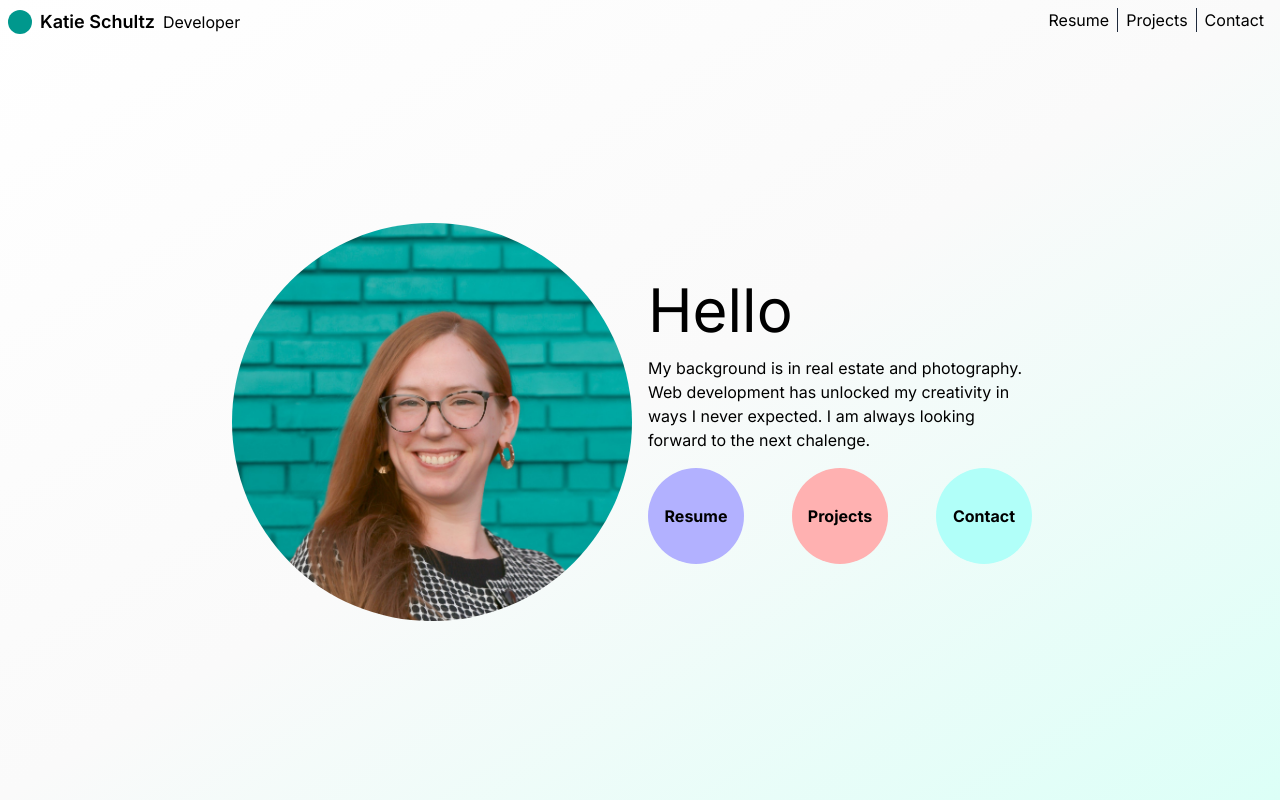
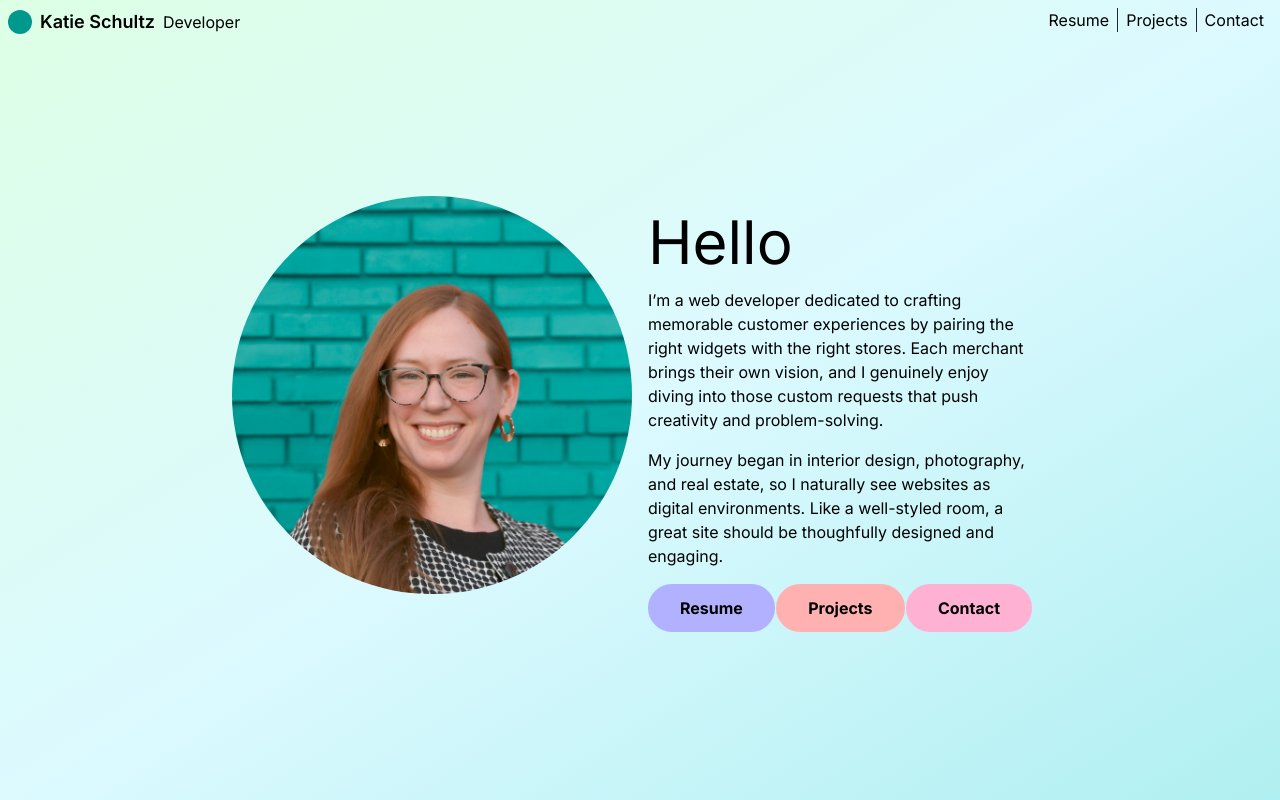
Before and after one commit to KatSchultz/portfolio, a Next.js app: page / in a window 1280 px wide. Built offline with nearby package versions, Linux system fonts and the light colour scheme.

Commit message:
updated text and some styles (#6)

```diff
--- a/src/app/components/navigation/Bubble/Bubble.tsx
+++ b/src/app/components/navigation/Bubble/Bubble.tsx
@@ -10,12 +10,13 @@ interface BubbleProps {
 export default function Bubble({ menuOption, index }: BubbleProps) {
   const styles = {
     backgroundColor: menuOption.color,
+    borderColor: menuOption.color,
   };
   return (
     <Link href={menuOption.path}>
       <div
         style={styles}
-        className={`bubble bubble-${index} h-24 w-24 rounded-full flex justify-center font-bold items-center`}
+        className={`bubble bubble-${index} h-12 max-w-1/3 rounded-full flex justify-center font-bold items-center`}
       >
         {menuOption.name}
       </div>
--- a/src/app/config/navOptions.ts
+++ b/src/app/config/navOptions.ts
@@ -21,7 +21,7 @@ export const navOptions = [
   {
     name: "Contact",
     path: "/contact",
-    color: "#b1fff9",
-    borderColor: "#00847b",
+    color: "#ffb1d3",
+    borderColor: "#ff519d",
   },
 ];
--- a/src/app/config/resumeDetails.ts
+++ b/src/app/config/resumeDetails.ts
@@ -1,8 +1,18 @@
 export const workExperience = [
   {
-    title: "Support Engineer",
+    title: "Launch Engineer",
     employer: "Rebuy Engine",
-    dates: "April 2024 - Present",
+    dates: "February 2025 - Present",
+    description: [
+      `Style shopping carts and product cross-sell widgets for online retail merchants, matching or accenting existing store branding`,
+      `Develop custom widget layouts and functionality suited to each merchant's requirements`,
+      `Document solutions to maintain an internal library of widgets, styles, and customizations`,
+    ],
+  },
+  {
+    title: "Overnight Support Engineer",
+    employer: "Rebuy Engine",
+    dates: "April 2024 - February 2025",
     description: [
       `Provide technical support for online merchants and partners, using JavaScript and CSS to provide custom solutions`,
       `Troubleshooting issues with software and networks`,
@@ -30,16 +40,16 @@ export const workExperience = [
       `Strong focus on quality assurance; created and maintained test cases and actively participated in code reviews for fellow developers`,
     ],
   },
-  {
-    title: "Office Administrator",
-    employer: "Real Estate in the Pointes",
-    dates: "August 2019 - February 2023",
-    description: [
-      `Diagnosed and addressed technical problems with software and social media use for agents`,
-      `Efficiently handled a high volume of calls, emails, and scheduling tasks for 32 agents.`,
-      `Created advertising materials and managed social media accounts for the office, significantly increasing our Instagram following`,
-    ],
-  },
+  // {
+  //   title: "Office Administrator",
+  //   employer: "Real Estate in the Pointes",
+  //   dates: "August 2019 - February 2023",
+  //   description: [
+  //     `Diagnosed and addressed technical problems with software and social media use for agents`,
+  //     `Efficiently handled a high volume of calls, emails, and scheduling tasks for 32 agents.`,
+  //     `Created advertising materials and managed social media accounts for the office, significantly increasing our Instagram following`,
+  //   ],
+  // },
 ];
 
 export const skills = [
@@ -47,14 +57,17 @@ export const skills = [
   "HTML",
   "CSS",
   "TypeScript",
+  "VUE",
+
+  "Liquid",
   "React",
   "Redux",
   "Next.JS",
   "Node.JS",
   "Express",
-  "Web APIs",
   "Git",
-  "MongoDB",
+  // "Web APIs",
+  // "MongoDB",
 ];
 
 export const education = [
--- a/src/app/globals.css
+++ b/src/app/globals.css
@@ -24,16 +24,30 @@ body {
       rgb(var(--background-end-rgb))
     )
     rgb(var(--background-start-rgb)); */
-  background: linear-gradient(
+  /* background: linear-gradient(
     to bottom right,
     transparent,
     rgb(250, 250, 250),
     rgb(220, 255, 247)
-  );
+  ); */
+  background: linear-gradient(to bottom right, #ddffe5, #dcfaff, #b0eff1);
+  background-size: 100vw;
+  background-position: center;
+  background-repeat: no-repeat;
+}
+
+.bubble {
+  padding-inline: 20px;
+  border-width: 2px;
+  box-shadow: 0 0 3px transparent;
+
+  @media (min-width: 480px) {
+    padding-inline: 30px;
+  }
 }
 
 .bubble:hover {
-  transition: border ease-in 200ms;
+  transition: box-shadow ease-in 200ms;
 }
 
 .bubble-0 {
@@ -42,7 +56,12 @@ body {
 }
 
 .bubble-0:hover {
-  border: solid 2px #790096;
+  /* border: solid 2px #790096 !important; */
+  box-shadow: 0 1px 5px #790096;
+}
+.bubble-0:focus {
+  /* border: solid 2px #790096 !important; */
+  box-shadow: 0 0 4px #790096;
 }
 
 .bubble-1 {
@@ -51,7 +70,12 @@ body {
 }
 
 .bubble-1:hover {
-  border: solid 2px #860000;
+  /* border: solid 2px #860000 !important; */
+  box-shadow: 0 1px 5px #860000;
+}
+.bubble-1:focus {
+  /* border: solid 2px #860000 !important; */
+  box-shadow: 0 0 4px #860000;
 }
 
 .bubble-2 {
@@ -60,11 +84,26 @@ body {
 }
 
 .bubble-2:hover {
-  border: solid 2px #00847b;
+  /* border: solid 2px #00847b !important; */
+  box-shadow: 0 1px 5px #ff519d;
+}
+.bubble-2:focus {
+  /* border: solid 2px #00847b !important; */
+  box-shadow: 0 0 4px #ff519d;
 }
 
 .bubble-form:hover {
   border: solid 2px #013430;
+}
+
+.project-image-container {
+  max-width: 100%;
+
+  @media (min-width: 768px) {
+    max-width: 40%;
+  }
+}
+.project-text {
 }
 
 .slide-up {
--- a/src/app/page.tsx
+++ b/src/app/page.tsx
@@ -18,9 +18,16 @@ export default function Home() {
         <div className="flex flex-col justify-center items-start p-4">
           <h2 className="text-6xl pb-4">Hello</h2>
           <p className="max-w-sm pb-4">
-            My background is in real estate and photography. Web development has
-            unlocked my creativity in ways I never expected. I am always looking
-            forward to the next chalenge.
+            I’m a web developer dedicated to crafting memorable customer
+            experiences by pairing the right widgets with the right stores. Each
+            merchant brings their own vision, and I genuinely enjoy diving into
+            those custom requests that push creativity and problem-solving.
+          </p>
+          <p className="max-w-sm pb-4">
+            My journey began in interior design, photography, and real estate,
+            so I naturally see websites as digital environments. Like a
+            well-styled room, a great site should be thoughfully designed and
+            engaging.
           </p>
           <NavBubbles />
         </div>
--- a/src/app/resume/page.tsx
+++ b/src/app/resume/page.tsx
@@ -13,13 +13,18 @@ export default function ResumePage() {
         <h3 className="font-bold text-xl mt-4">Professional Experience</h3>
         <Divider />
         {workExperience.map((job) => (
-          <div key={job.title} className="w-full mt-4">
+          <div
+            key={job.title}
+            className="w-full mt-4 bg-my-teal-light rounded-lg p-2 px-4 mx-4"
+          >
             <div className="flex flex-col md:flex-row md:justify-between">
               <div>
-                <h4 className="font-bold underline underline-offset-4">
+                <h4 className="font-bold text-xl border-b-2 border-b-black pr-4">
                   {job.title}
                 </h4>
-                <h4 className="font-bold">{job.employer}</h4>
+                <h4 className="font-bold opacity-60 uppercase">
+                  {job.employer}
+                </h4>
               </div>
               <h5 className="italic">{job.dates}</h5>
             </div>
--- a/tailwind.config.js
+++ b/tailwind.config.js
@@ -9,6 +9,7 @@ module.exports = {
     extend: {
       colors: {
         "my-teal": "#00988d",
+        "my-teal-light": "#ccecec",
       },
       backgroundImage: {
         "gradient-radial": "radial-gradient(var(--tw-gradient-stops))",
```
Also changed, not shown: src/app/projects/page.tsx (+10 -4 lines).
